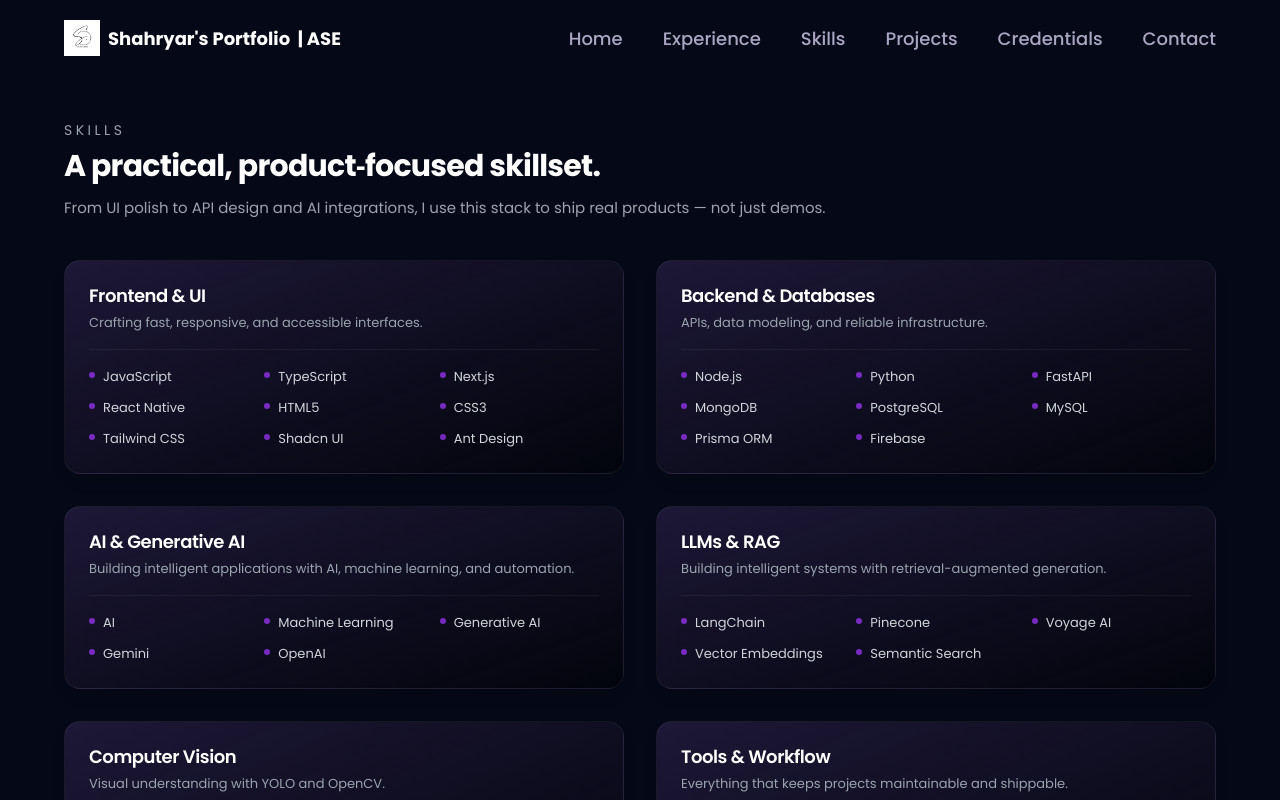
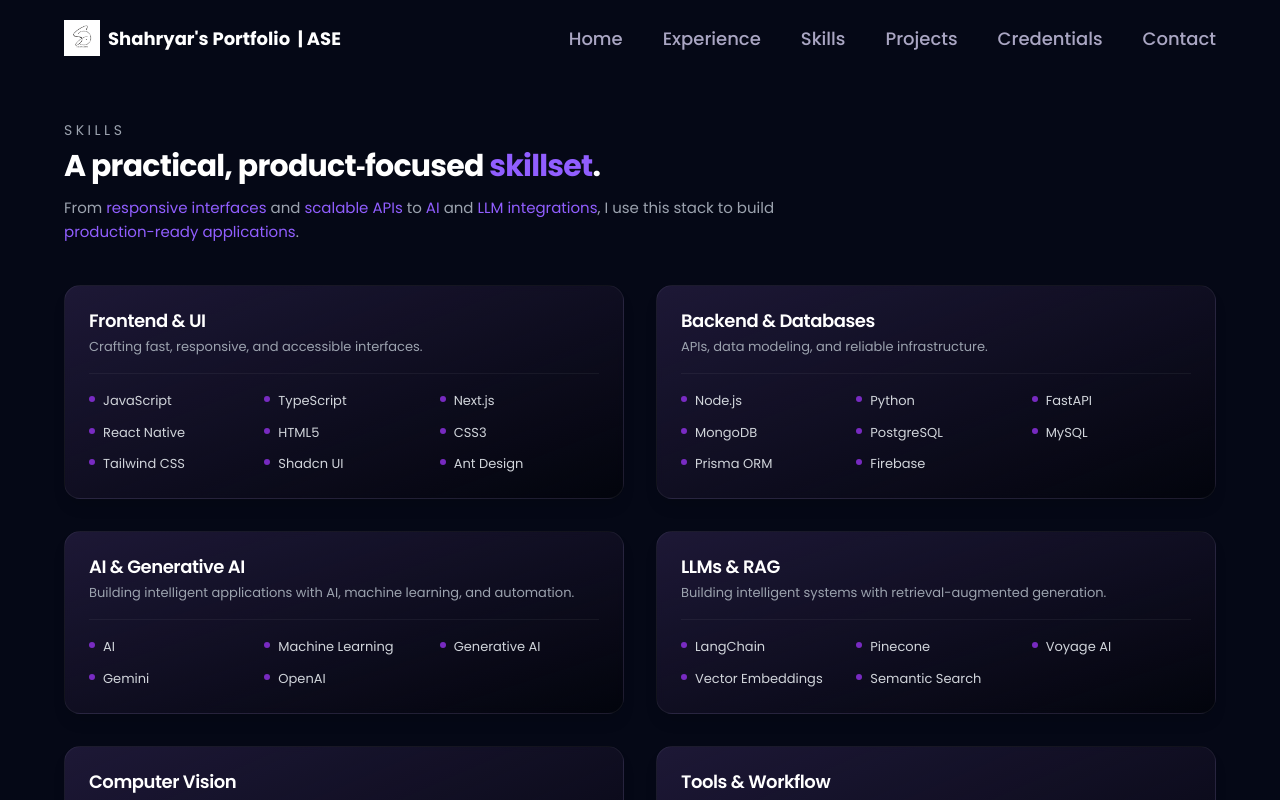
Before and after one commit to itshahryar/portfolio, a React (Vite) app: page /skills in a window 1280 px wide. Shown: the top 800 px of the page. Built offline with nearby package versions, Linux system fonts and the light colour scheme.

Commit message:
Update Skills.jsx

```diff
--- a/src/components/Skills.jsx
+++ b/src/components/Skills.jsx
@@ -88,11 +88,10 @@ const SkillsPage = () => {
           Skills
         </p>
         <h1 className="text-white text-2xl md:text-3xl font-bold tracking-tight">
-          A practical, product‑focused skillset.
+          A practical, product‑focused <span className="text-[#915EFF]">skillset</span>.
         </h1>
         <p className="mt-3 text-gray-400 text-[14px] md:text-[15px] max-w-3xl leading-relaxed">
-          From UI polish to API design and AI integrations, I use this stack to
-          ship real products — not just demos.
+          From <span className="text-[#915EFF]">responsive interfaces</span> and <span className="text-[#915EFF]">scalable APIs</span> to <span className="text-[#915EFF]">AI</span> and <span className="text-[#915EFF]">LLM integrations</span>, I use this stack to build <span className="text-[#915EFF]">production-ready applications</span>.
         </p>
       </div>
 
```
